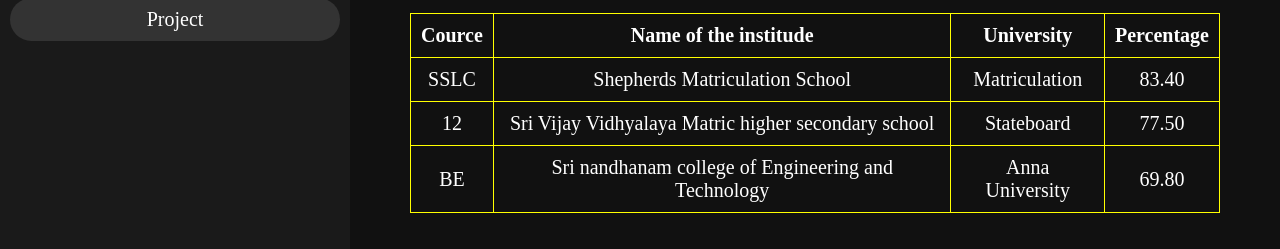
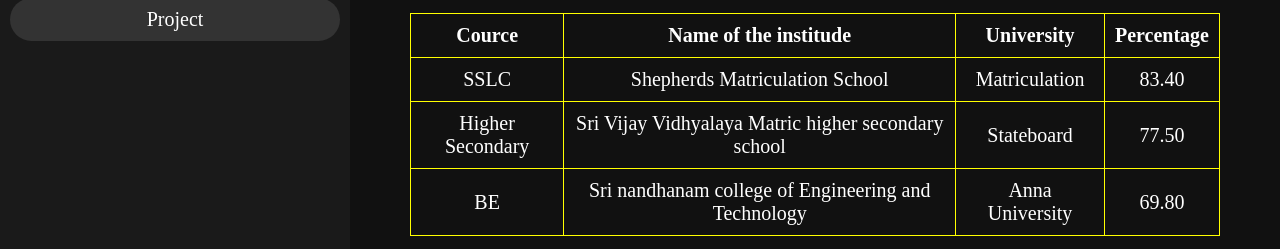
Before and after one commit to sripavithra19/sripavithra, a plain HTML site: page index.html in a window 1280 px wide. Shown: the part 551-800 px from the top of the page. Drawn offline with Linux system fonts and the light colour scheme.

Commit message:
Update index.html

```diff
--- a/index.html
+++ b/index.html
@@ -51,7 +51,7 @@
             <td>83.40</td>
         </tr>
         <tr>
-            <td>12</td>
+            <td>Higher Secondary</td>
             <td>Sri Vijay Vidhyalaya Matric higher secondary school</td>
             <td>Stateboard</td>
             <td>77.50</td>
```
